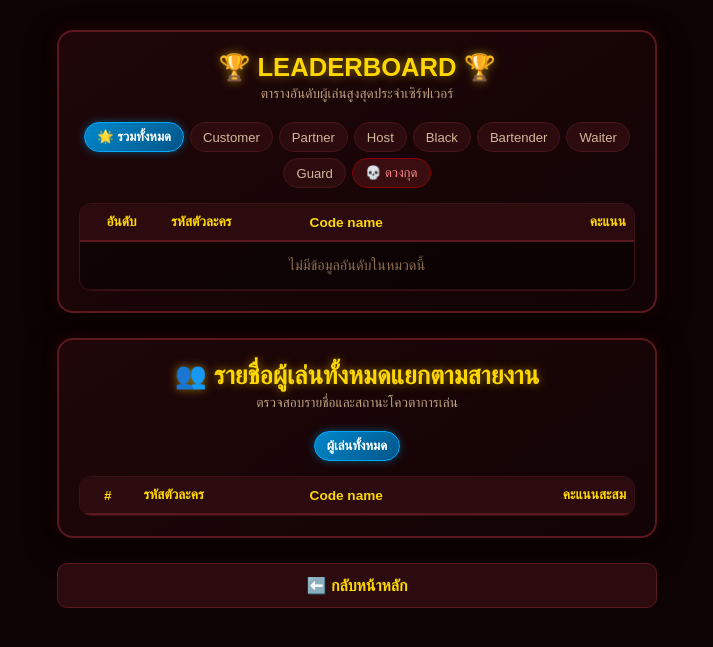
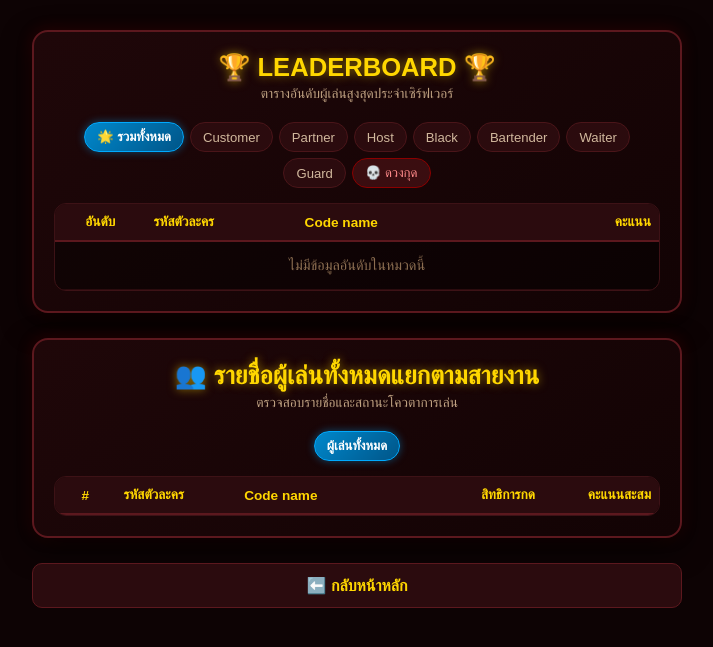
Before and after one commit to WRMG001/CardGame, a Flask app: template templates/leaderboard_roles.html in a window 1280 px wide. Shown: the top 647 px of the page, without its empty margins (283-996 px from the left). Run offline with Flask 3, Linux system fonts and the light colour scheme; the template is opened without the code that fills it, so the values that code supplies are empty.

Commit message:
Update leaderboard_roles.html

```diff
--- a/templates/leaderboard_roles.html
+++ b/templates/leaderboard_roles.html
@@ -25,7 +25,7 @@
 
         .card-box {
             width: 100%;
-            max-width: 600px;
+            max-width: 650px;
             background: linear-gradient(145deg, #1f0709, #120304);
             border: 2px solid #5c181e;
             border-radius: 16px;
@@ -103,7 +103,7 @@
         }
 
         .scrollable-table {
-            max-height: 320px;
+            max-height: 350px;
             overflow-y: auto;
         }
 
@@ -150,7 +150,7 @@
         .btn-back {
             display: block;
             width: 100%;
-            max-width: 600px;
+            max-width: 650px;
             text-align: center;
             background: #2b0b0e;
             color: #ffd700;
@@ -207,7 +207,7 @@
     </div>
 
 
-    <!-- 👥 กรอบที่ 2: รายชื่อทุกคนแยกสายงาน (กรอบล่าง) -->
+    <!-- 👥 กรอบที่ 2: รายชื่อผู้เล่นทั้งหมดแยกตามสายงาน -->
     <div class="card-box">
         <div class="header">
             <h2>👥 รายชื่อผู้เล่นทั้งหมดแยกตามสายงาน</h2>
@@ -231,9 +231,10 @@
                 <thead>
                     <tr>
                         <th style="width: 10%; text-align: center;">#</th>
-                        <th style="width: 30%;">รหัสตัวละคร</th>
-                        <th style="width: 40%;">Code name</th>
-                        <th style="width: 20%; text-align: right;">คะแนนสะสม</th>
+                        <th style="width: 20%;">รหัสตัวละคร</th>
+                        <th style="width: 35%;">Code name</th>
+                        <th style="width: 20%; text-align: center;">สิทธิการกด</th>
+                        <th style="width: 15%; text-align: right;">คะแนนสะสม</th>
                     </tr>
                 </thead>
                 <tbody id="group-tbody">
@@ -246,12 +247,12 @@
     <a href="/home" class="btn-back">⬅️ กลับหน้าหลัก</a>
 
 
-    <!-- 🎯 SCRIPT รวมทั้ง 2 กรอบ -->
+    <!-- 🎯 SCRIPT -->
     <script>
       const globalLeaderboardData = {{ leaderboard_data | tojson | safe if leaderboard_data else '{}' }};
       const globalGroupedPlayers = {{ grouped_players | tojson | safe if grouped_players else '{}' }};
 
-      // ฟังก์ชันช่วยดึง Property โดยไม่สนตัวพิมพ์เล็ก-ใหญ่ และเว้นวรรค
+      // ฟังก์ชันช่วยหา Key ใน Object แบบไม่สนใจเรื่องตัวพิมพ์เล็ก-ใหญ่ และเว้นวรรค
       function getProp(obj, keys) {
         if (!obj) return null;
         for (let k of keys) {
@@ -317,7 +318,7 @@
         renderLeaderboardTable(type);
       }
 
-      // 2. Render กรอบล่าง (รายชื่อแยกสายงาน)
+      // 2. Render กรอบล่าง (รายชื่อแยกสายงาน + สิทธิการกด)
       function renderGroupTable(groupName) {
         const tbody = document.getElementById('group-tbody');
         if (!tbody) return;
@@ -326,13 +327,19 @@
         const players = globalGroupedPlayers[groupName] || [];
 
         if (!players || players.length === 0) {
-          tbody.innerHTML = `<tr><td colspan="4" style="text-align: center; padding: 15px; color: #8c6e51;">ไม่มีรายชื่อผู้เล่นในกลุ่มนี้</td></tr>`;
+          tbody.innerHTML = `<tr><td colspan="5" style="text-align: center; padding: 15px; color: #8c6e51;">ไม่มีรายชื่อผู้เล่นในกลุ่มนี้</td></tr>`;
           return;
         }
 
         players.forEach((p, idx) => {
           const charId = p.character_id || p.player_id || getProp(p, ['รหัสตัวละคร', 'id']) || '-';
-          const codeName = p.code_name || p.player_name || getProp(p, ['code_name', 'codename', 'code name', 'name', 'ชื่อ']) || charId;
+          const codeName = p.code_name || p.Code_Name || p.player_name || getProp(p, ['code_name', 'codename', 'code name', 'name', 'ชื่อ']) || charId;
+
+          // สิทธิการกด
+          const rawQuota = p.quota_left ?? p.quota ?? p.plays ?? getProp(p, ['quota_left', 'quota', 'plays', 'สิทธิ์', 'สิทธิการกด', 'สิทธิ']);
+          const quotaDisplay = (rawQuota !== null && rawQuota !== undefined) ? rawQuota : '-';
+
+          // คะแนนสะสม
           const rawScore = (p.total_score !== undefined) ? p.total_score : getProp(p, ['score', 'คะแนน']);
           const score = (rawScore !== null && rawScore !== undefined) ? Number(rawScore) : 0;
 
@@ -341,6 +348,7 @@
               <td style="text-align: center; color: #8c6e51;">${idx + 1}</td>
               <td><code class="code-tag">${charId}</code></td>
               <td style="color: #f3e8d3; font-weight: 500;">${codeName}</td>
+              <td style="text-align: center; color: #4caf50; font-weight: bold;">${quotaDisplay}</td>
               <td style="text-align: right; font-weight: bold; color: #fce0a2;">${score.toLocaleString()}</td>
             </tr>
           `;
```
